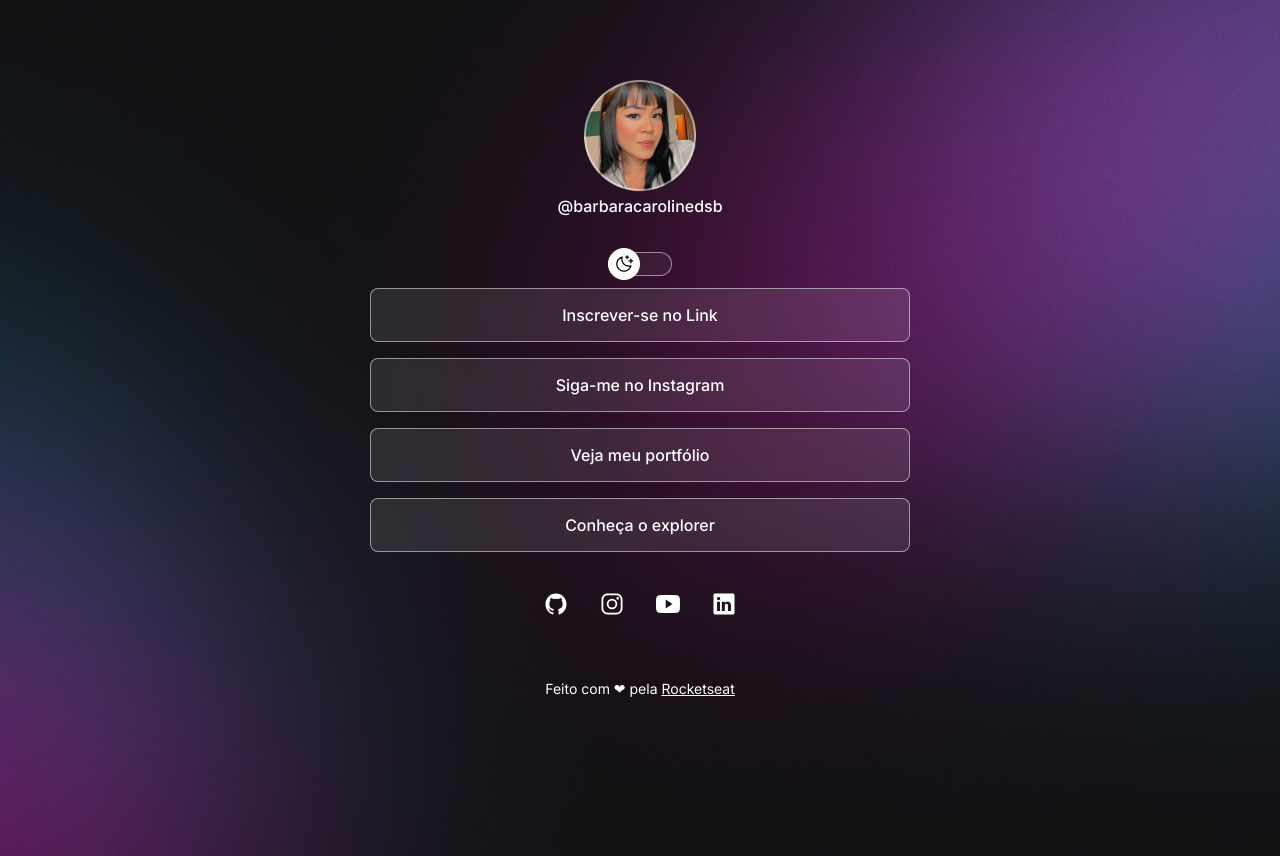
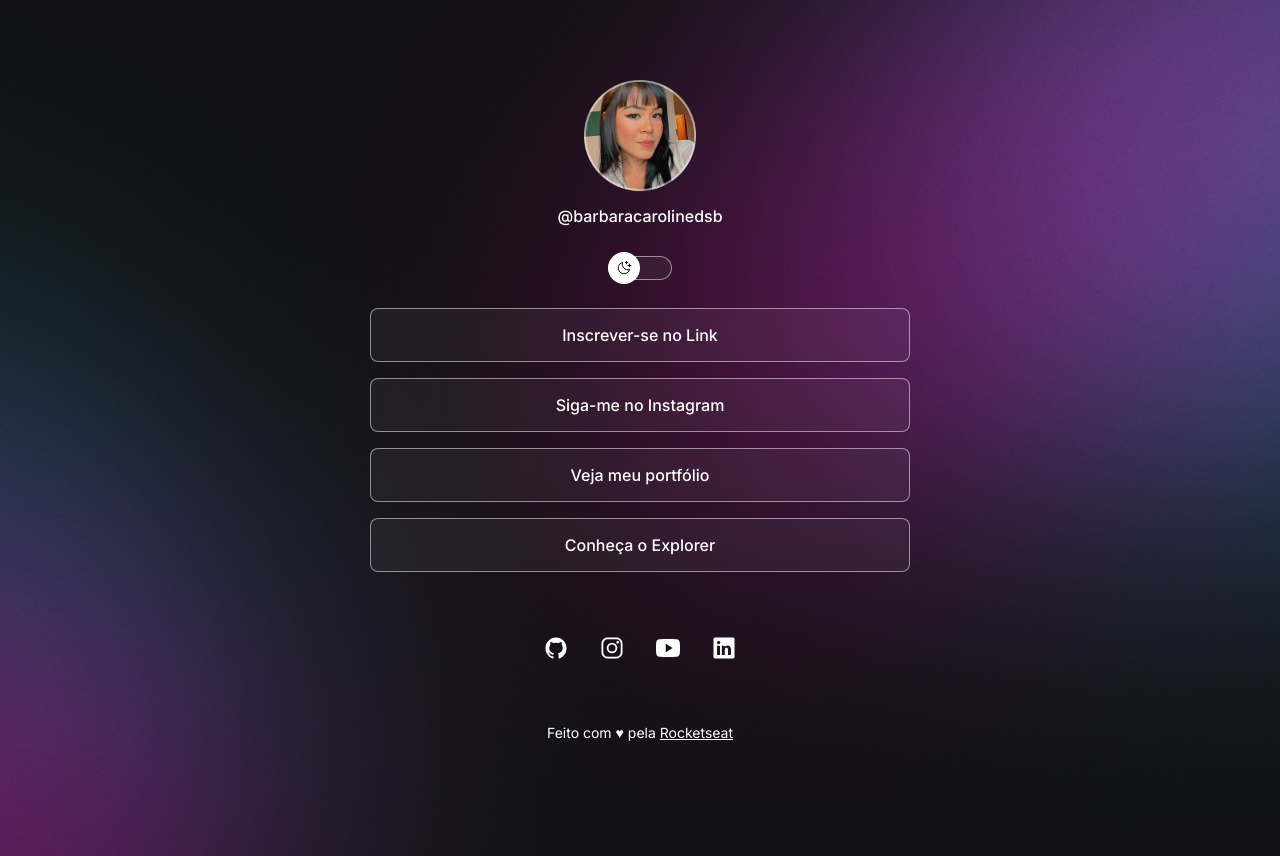
Before and after one commit to barbaracarolinedsb/Terminal-zero, a plain HTML site: page index.html in a window 1280 px wide. Drawn offline with nearby package versions, Linux system fonts and the light colour scheme.

Commit message:
Aplica CSS e imagens de fundo originais do DevLinks

```diff
--- a/index.html
+++ b/index.html
@@ -1,62 +1,73 @@
 <!DOCTYPE html>
-<html lang="pt-br" class="">
+<html lang="pt-br">
   <head>
-    <meta charset="UTF-8" />
-    <meta http-equiv="x-ua-compatible"content="IE=edge" />
-    <meta name="viewport"content="width=device-width, initial-scale=1.0" />
-    <title>DevLinks</title>
-
-    <!--fontes-->
-
     <link rel="preconnect" href="https://fonts.googleapis.com" />
     <link rel="preconnect" href="https://fonts.gstatic.com" crossorigin />
-  <link href="https://fonts.googleapis.com/css2?family=Inter:wght@400;500;700&display=swap" rel="stylesheet" />
-
-  <!--style-->
+    <link
+      href="https://fonts.googleapis.com/css2?family=Inter:wght@400;500&display=swap"
+      rel="stylesheet"
+    />
+    <meta charset="UTF-8" />
+    <meta http-equiv="X-UA-Compatible" content="IE=edge" />
+    <meta name="viewport" content="width=device-width, initial-scale=1.0" />
+    <title>DevLinks</title>
     <link rel="stylesheet" href="style.css" />
   </head>
   <body>
     <div id="container">
       <div id="profile">
         <img
-    src="./assets/avatar.png" alt="foto de barbara cabelo preto sorrindo." /> <ul></ul> <p>@barbaracarolinedsb</p>
+          src="./assets/avatar.png"
+          alt="Foto de Barbara, cabelo preto, sorrindo."
+        />
+        <p>@barbaracarolinedsb</p>
       </div>
-
-      <div id="switch" onclick="toggleMode()" >
-        <button onclick="toggleTheme()"></button>
-
+      <div id="switch" onclick="toggleMode()">
+        <button></button>
         <span></span>
       </div>
-
-<!--links-->
       <ul>
-  <li><a href="https://www.youtube.com/channel/UCIgmCRKdrF7pDq6lofEjcyw"> Inscrever-se no Link </a></li>
-<li><a href="https://www.instagram.com/barbaracarolinedsb/?next=%2F"> Siga-me no Instagram </a></li>
- <li><a href="#">Veja meu portfólio </a></li>
         <li>
-  <a href="#"> Conheça o explorer </a>
-</li></ul>
-
-<!--social links-->
+          <a href="https://www.youtube.com/channel/UCIgmCRKdrF7pDq6lofEjcyw" target="_blank">Inscrever-se no Link</a>
+        </li>
+        <li>
+          <a href="https://www.instagram.com/barbaracarolinedsb/?next=%2F" target="_blank">Siga-me no Instagram</a>
+        </li>
+        <li>
+          <a href="https://github.com/barbaracarolinedsb" target="_blank">Veja meu portfólio</a>
+        </li>
+        <li>
+          <a href="https://rocketseat.com.br/explorer" target="_blank"
+            >Conheça o Explorer</a
+          >
+        </li>
+      </ul>
       <div id="social-links">
-    <a href="https://github.com/"><ion-icon name="logo-github"></ion-icon></a>
-    <a href="https://instagram.com/"><ion-icon name="logo-instagram"></ion-icon></a>
-    <a href="https://youtube.com/"><ion-icon name="logo-youtube"></ion-icon></a>
-    <a href="https://linkedin.com/"><ion-icon name="logo-linkedin"></ion-icon></a>
+        <a href="https://github.com/barbaracarolinedsb" target="_blank">
+          <ion-icon name="logo-github"></ion-icon>
+        </a>
+        <a href="https://instagram.com/barbaracarolinedsb" target="_blank">
+          <ion-icon name="logo-instagram"></ion-icon>
+        </a>
+        <a href="https://youtube.com/" target="_blank">
+          <ion-icon name="logo-youtube"></ion-icon>
+        </a>
+        <a href="https://linkedin.com/" target="_blank">
+          <ion-icon name="logo-linkedin"></ion-icon>
+        </a>
       </div>
-
-  <!--footer-->
-
       <footer>
-    Feito com ❤︎ pela <a href="https://www.rocketseat.com.br/">Rocketseat</a>
+        Feito com ♥ pela <a href="https://rocketseat.com.br/">Rocketseat</a>
       </footer>
-
-
-<!--Ionicons-->
-  <script type="module" src="https://unpkg.com/ionicons@7.1.0/dist/ionicons/ionicons.esm.js"></script>
-  <script nomodule src="https://unpkg.com/ionicons@7.1.0/dist/ionicons/ionicons.js"></script>
-
+    </div>
+    <script
+      type="module"
+      src="https://unpkg.com/ionicons@5.5.2/dist/ionicons/ionicons.esm.js"
+    ></script>
+    <script
+      nomodule
+      src="https://unpkg.com/ionicons@5.5.2/dist/ionicons/ionicons.js"
+    ></script>
     <script src="./script.js"></script>
-
   </body>
 </html>
--- a/script.js
+++ b/script.js
@@ -2,14 +2,15 @@ function toggleMode() {
   const html = document.documentElement
   html.classList.toggle("light")
 
-  //pegar a tag img
+  // pegar a tag img
   const img = document.querySelector("#profile img")
+
   // substituir a imagem
   if (html.classList.contains("light")) {
-    //se tiver light mode, adicionar a imagem ight
-    img.setAttribute("src", "./assets/avatar-light.png") //
+    // se tiver light mode, adicionar a imagem light
+    img.setAttribute("src", "./assets/avatar-light.png")
   } else {
-    //se tiver light mode, adicionar a imagem light
+    // set tiver sem light mode, manter a imagem normal
     img.setAttribute("src", "./assets/avatar.png")
   }
 }
--- a/style.css
+++ b/style.css
@@ -1,9 +1,8 @@
 * {
-  margin: 0px;
-  padding: 0px;
+  margin: 0;
+  padding: 0;
   box-sizing: border-box;
 }
-
 :root {
   --text-color: white;
   --bg-url: url(./assets/bg-mobile.jpg);
@@ -11,40 +10,32 @@
   --surface-color: rgba(255, 255, 255, 0.05);
   --surface-color-hover: rgba(0, 0, 0, 0.02);
   --highlight-color: rgba(255, 255, 255, 0.2);
-  --switch-bg-url: url(./assets/moon-star.svg);
+  --switch-bg-url: url(./assets/moon-stars.svg);
 }
-
 .light {
   --text-color: black;
   --bg-url: url(./assets/bg-mobile-light.jpg);
   --stroke-color: rgba(0, 0, 0, 0.5);
-  --surface-color: rgba(0, 0, 0, 0.5);
-  --surface-color-hover: rgba(0, 0, 0, 0.2);
+  --surface-color: rgba(0, 0, 0, 0.05);
+  --surface-color-hover: rgba(0, 0, 0, 0.02);
   --highlight-color: rgba(0, 0, 0, 0.1);
   --switch-bg-url: url(./assets/sun.svg);
 }
-
 body {
-  background: var(--bg-url) top center/cover;
-  transition: background 0.6s ease;
+  background: var(--bg-url) no-repeat top center/cover;
   height: 100vh;
 }
 body * {
   font-family: "Inter", sans-serif;
   color: var(--text-color);
-  transition: color 0.6s ease, background 0.6s ease, border 0.6s ease;
 }
-
 #container {
   width: 100%;
   max-width: 588px;
-  display: flex;
-  flex-direction: column;
+  margin: 56px auto 0px;
   padding: 0 24px;
-  gap: 8px;
-  margin: 56px auto 0px;
 }
-/*profile*/
+/* profile */
 #profile {
   text-align: center;
   padding: 24px;
@@ -54,10 +45,9 @@ body * {
 }
 #profile p {
   font-weight: 500;
-  line-height: 20px;
-  align-items: center;
+  line-height: 24px;
+  margin-top: 8px;
 }
-
 /* switch */
 #switch {
   position: relative;
@@ -67,23 +57,21 @@ body * {
 #switch button {
   width: 32px;
   height: 32px;
+  background: white var(--switch-bg-url) no-repeat center;
   border: 0;
   border-radius: 50%;
-  background: white var(--switch-bg-url) no-repeat center;
-  background-size: 20px;
-
   position: absolute;
   top: 50%;
   left: 0;
-  right: 0;
   z-index: 1;
   transform: translateY(-50%);
-  transition: left 0.2 ease;
+  animation: slide-back 0.2s;
 }
-
 .light #switch button {
-  right: 0;
-  left: 32px;
+  animation: slide-in 0.2s forwards;
+}
+#switch button:hover {
+  outline: 8px solid var(--highlight-color);
 }
 #switch span {
   display: block;
@@ -95,28 +83,24 @@ body * {
   -webkit-backdrop-filter: blur(4px);
   border-radius: 9999px;
 }
-
-/*links */
+/* links */
 ul {
   list-style: none;
   display: flex;
   flex-direction: column;
   gap: 16px;
+  padding: 24px 0;
 }
 ul li a {
   display: flex;
   align-items: center;
   justify-content: center;
-
   padding: 16px 24px;
-
-  background: rgba(255, 255, 255, 0.1);
+  background: var(--surface-color);
   border: 1px solid var(--stroke-color);
   border-radius: 8px;
-
   backdrop-filter: blur(4px);
   -webkit-backdrop-filter: blur(4px);
-
   text-decoration: none;
   font-weight: 500;
   transition: background 0.2s;
@@ -126,45 +110,52 @@ ul li a:hover {
   background: var(--surface-color-hover);
   border: 1.5px solid var(--text-color);
 }
-
-/*social links */
+/* social links */
 #social-links {
   display: flex;
   justify-content: center;
-  gap: 16px;
   padding: 24px 0;
+  font-size: 24px;
 }
-
 #social-links a {
   display: flex;
   align-items: center;
   justify-content: center;
-
-  width: 40px;
-  height: 40px;
+  padding: 16px;
+  transition: background 0.2s;
   border-radius: 50%;
-  background: transparent;
-
-  font-size: 24px;
-  transition: background 0.2s;
 }
-
 #social-links a:hover {
   background: var(--highlight-color);
 }
-
 footer {
   padding: 24px 0;
   text-align: center;
   font-size: 14px;
 }
-
 /* media queries */
-@media (min-width:700px)  {
- :root {
-  --bg-url: url(./assets/bg.jpg);
- }
- .light {
-  --bg-ul: url(./assets/bg-light.jpg)
- }
+@media (min-width: 700px) {
+  :root {
+    --bg-url: url(./assets/bg-desktop.jpg);
+  }
+  .light {
+    --bg-url: url(./assets/bg-desktop-light.jpg);
+  }
 }
+/* animation */
+@keyframes slide-in {
+  from {
+    left: 0;
+  }
+  to {
+    left: 50%;
+  }
+}
+@keyframes slide-back {
+  from {
+    left: 50%;
+  }
+  to {
+    left: 0;
+  }
+}
```
Also changed, not shown: assets/bg-desktop-light.jpg (added), assets/bg-desktop.jpg (added), assets/bg.jpg (deleted), assets/moon-star.svg (deleted), assets/moon-stars.svg (added), assets/sun.svg, 2 other files. Lines whose indentation alone changed are shown as unchanged.
